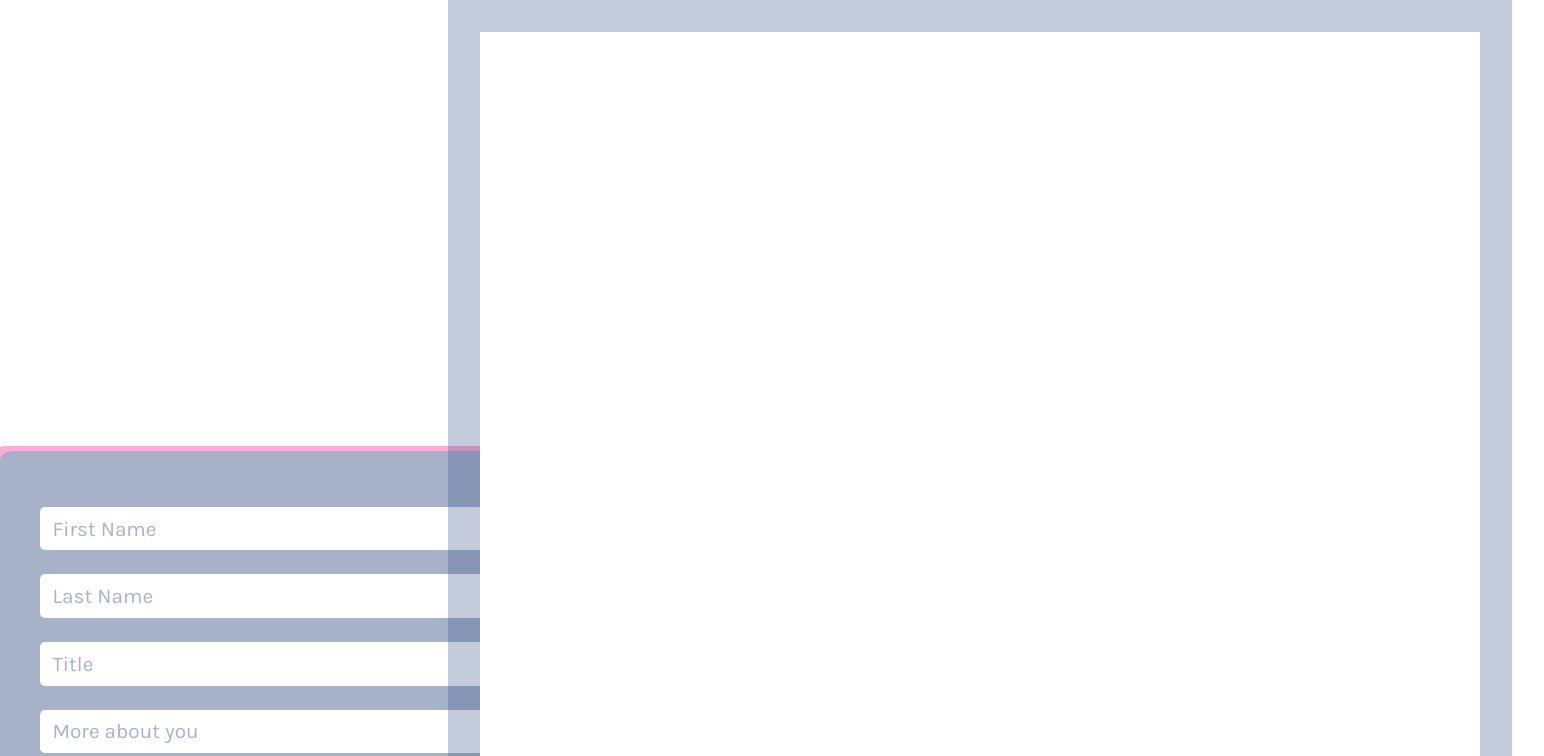
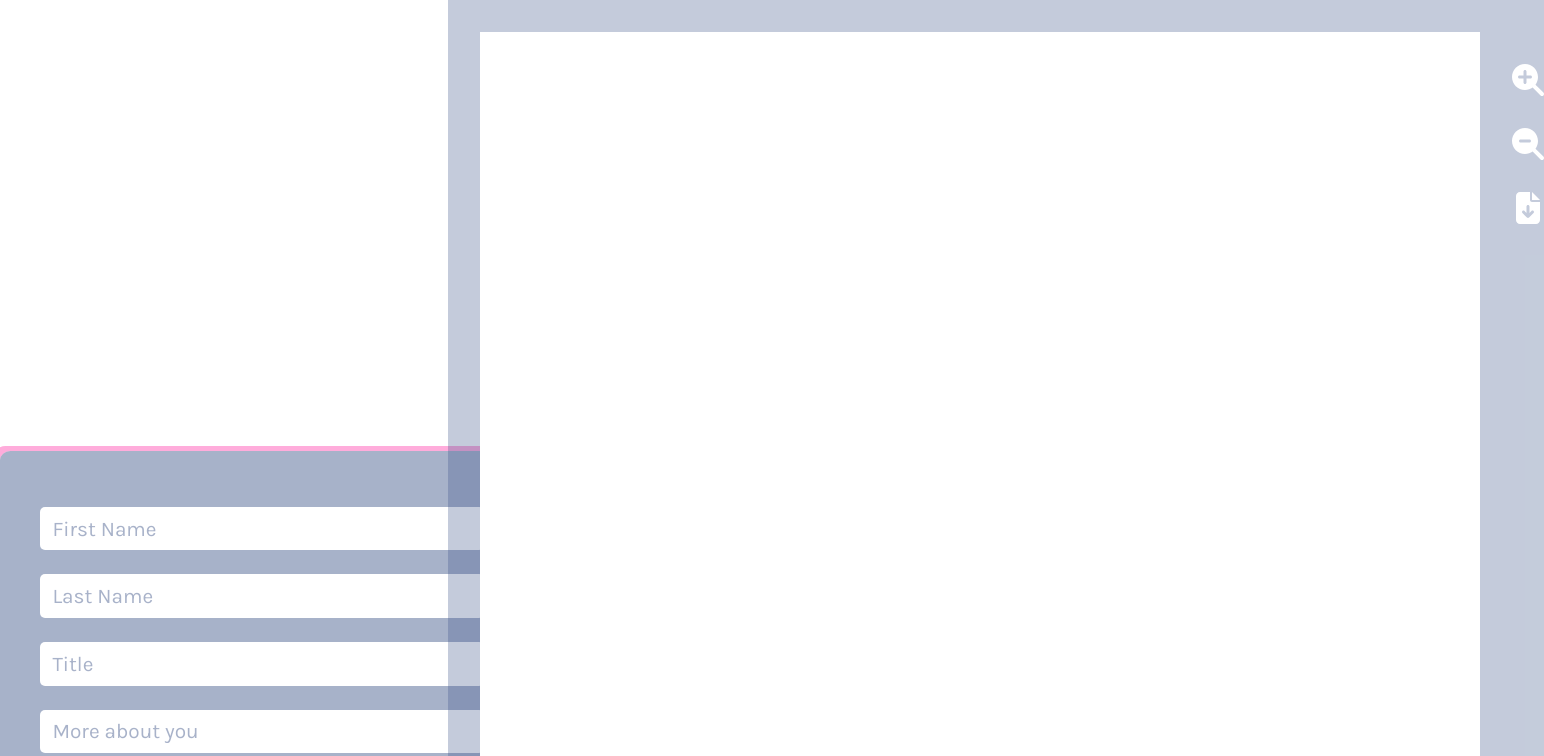
Before and after one commit to xewar/cv-builder, a React (Create React App) app: page / in a window 1280 px wide. Shown: the top 756 px of the page, 1544 px wide, since content can reach past the window. Built offline with nearby package versions, Linux system fonts and the light colour scheme.

Commit message:
added search and download icons

```diff
--- a/package.json
+++ b/package.json
@@ -3,6 +3,9 @@
   "version": "0.1.0",
   "private": true,
   "dependencies": {
+    "@fortawesome/fontawesome-svg-core": "^6.1.1",
+    "@fortawesome/free-solid-svg-icons": "^6.1.1",
+    "@fortawesome/react-fontawesome": "^0.2.0",
     "@testing-library/jest-dom": "^5.16.4",
     "@testing-library/react": "^13.3.0",
     "@testing-library/user-event": "^13.5.0",
--- a/src/components/Editor.js
+++ b/src/components/Editor.js
@@ -6,6 +6,14 @@ import Skills from './Skills';
 import Education from './Education';
 import Work from './Work';
 import uniqid from 'uniqid';
+import { FontAwesomeIcon } from '@fortawesome/react-fontawesome';
+import {
+  faFileArrowDown,
+  faSearchPlus,
+  faSearchMinus,
+  faSearch,
+} from '@fortawesome/free-solid-svg-icons';
+
 import { toHaveAccessibleDescription } from '@testing-library/jest-dom/dist/matchers';
 
 class Editor extends Component {
@@ -441,6 +449,11 @@ class Editor extends Component {
             degreesObj={this.state.degreesObj}
             jobsObj={this.state.jobsObj}
           />
+          <div class="icons">
+            <FontAwesomeIcon className="zoomIn" icon={faSearchPlus} />
+            <FontAwesomeIcon className="zoomOut" icon={faSearchMinus} />
+            <FontAwesomeIcon className="download" icon={faFileArrowDown} />
+          </div>
         </div>
       </div>
     );
--- a/src/styles/app.css
+++ b/src/styles/app.css
@@ -127,12 +127,25 @@ button {
   background-color: var(--accent_8);
   display: flex;
   justify-content: center;
+  flex-direction: row;
 }
 .paper {
   width: 1000px;
   height: 1295px;
   background-color: white;
   margin: 2em;
+}
+.icons {
+  display: flex;
+  flex-direction: column;
+  margin-top: 4em;
+  gap: 2em;
+}
+.zoomIn,
+.zoomOut,
+.download {
+  color: white;
+  font-size: 2em;
 }
 .name {
   font-size: 3em;
```
Also changed, not shown: 1 other file (tests, documents, lock files or other folders).
